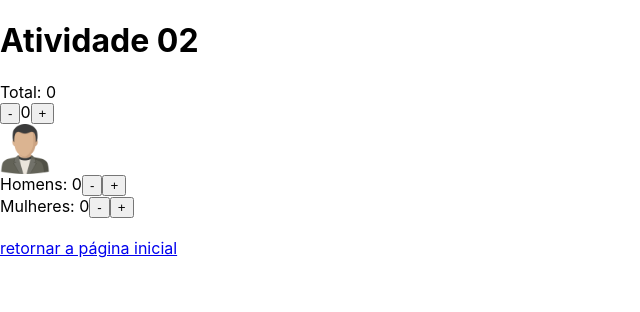
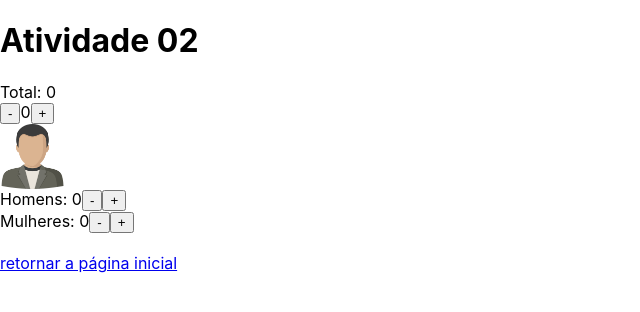
Before and after one commit to giuliakaori/Projeto-React, a React (Create React App) app: page /Atv02 in a window 1280 px wide. Shown: the top 312 px of the page, without its empty margins (0-640 px from the left). Built offline with nearby package versions, Linux system fonts and the light colour scheme.

Commit message:
Update style.css

```diff
--- a/src/style.css
+++ b/src/style.css
@@ -2,5 +2,5 @@ img
 {
   display: flex;
   flex-direction: column;
-  width: 50px;
+  width: 65px;
 }
```
